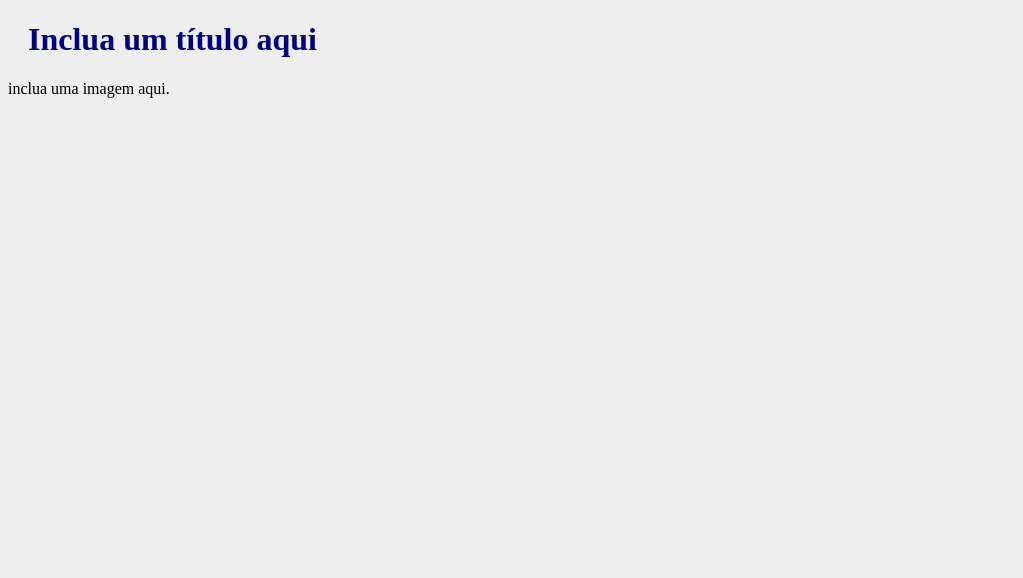
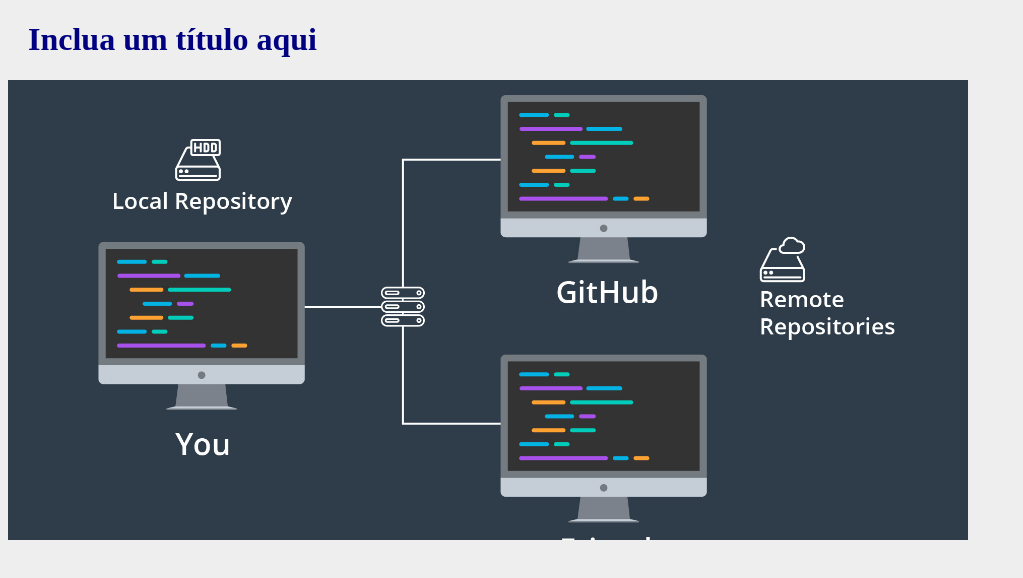
Before and after one commit to luiz87/qua209030, a plain HTML site: page index.html in a window 1280 px wide. Shown: the whole page, without its empty margins (0-1023 px from the left). Drawn offline with Linux system fonts and the light colour scheme.

Commit message:
revertido

```diff
--- a/index.html
+++ b/index.html
@@ -7,8 +7,8 @@
 <body>
 
 <h1>Inclua um título aqui</h1>
+<div><img src="git.jpg" alt="Hello World from Space" style="width:100%;max-width:960px"></div>
 
-<div>inclua uma imagem aqui.</div>
 
 <p></p>
 <p></p>
```
